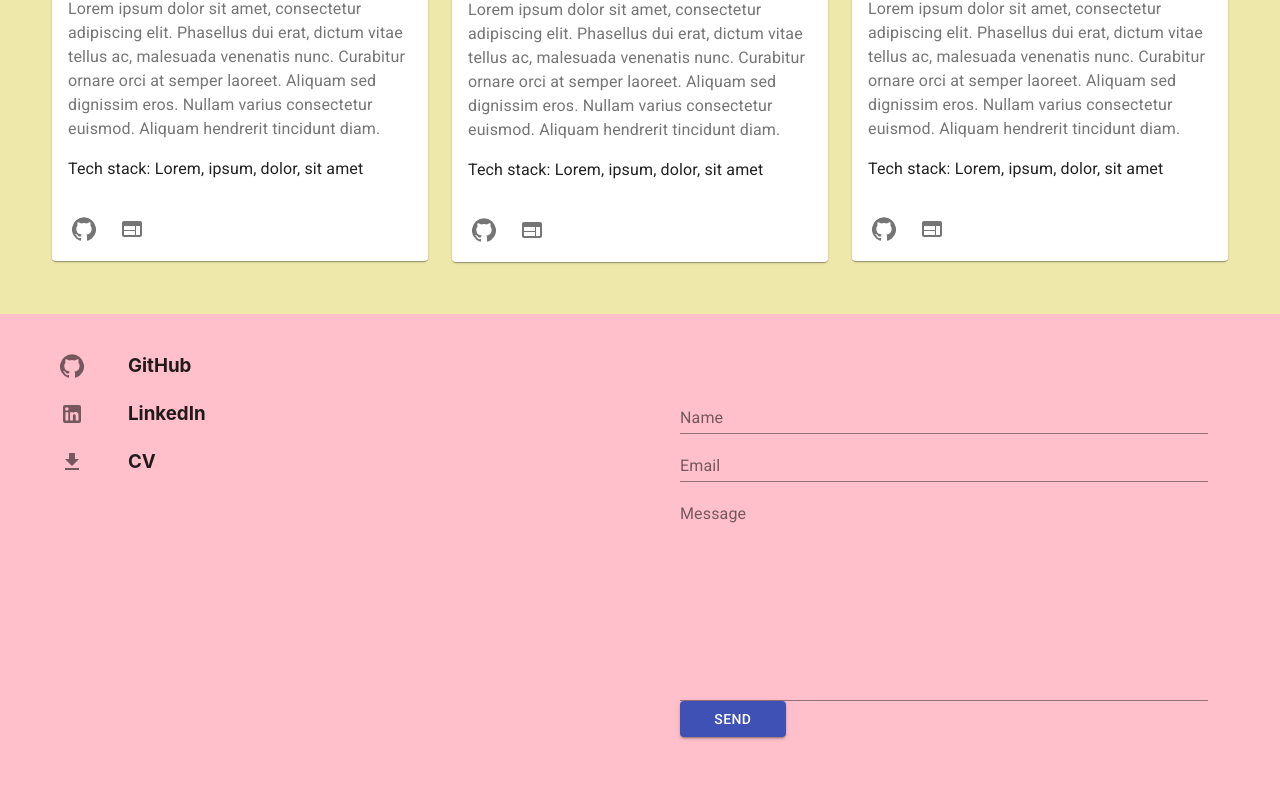
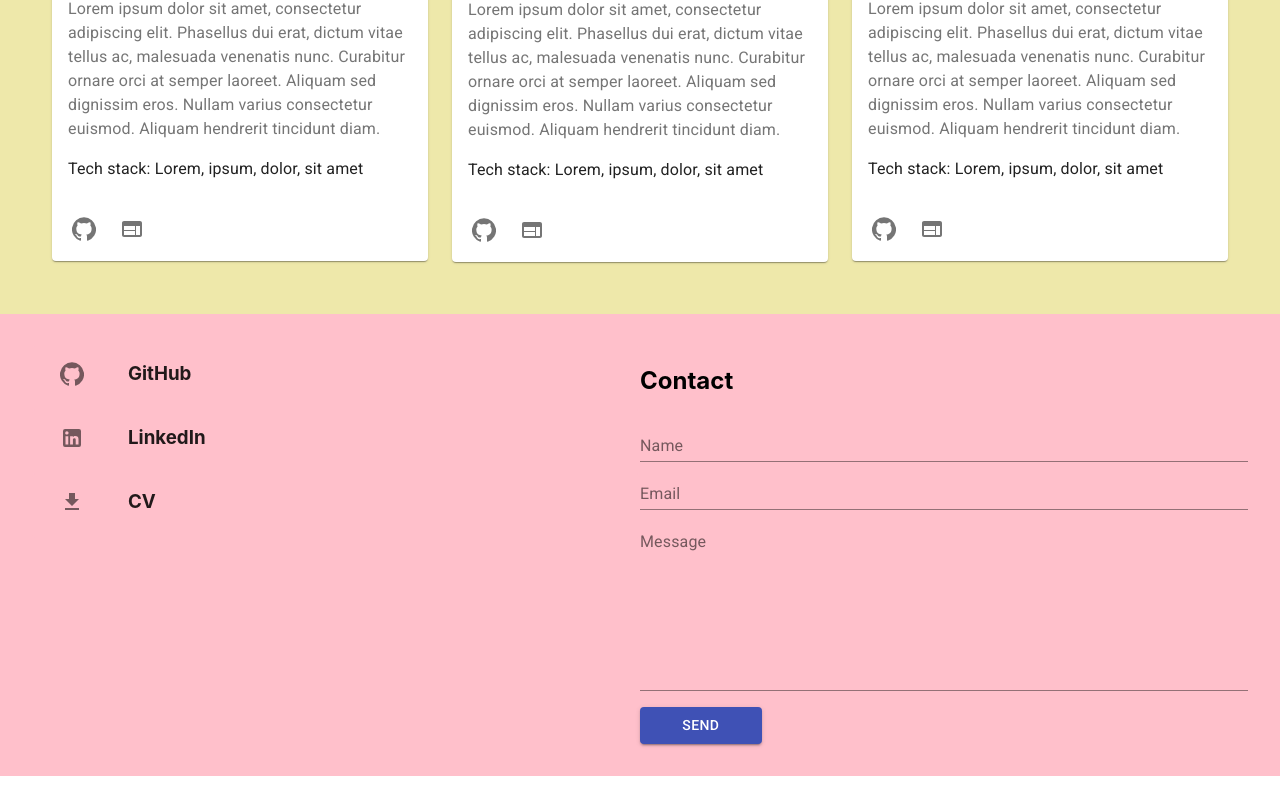
Before and after one commit to andy-mc-donald/React-Portfolio-V2, a React (Create React App) app: page / in a window 1280 px wide. Shown: the part 879-1688 px from the top of the page. After the commit the page ends 1655 px from the top, so only its background shows below. Built offline with nearby package versions, Linux system fonts and the light colour scheme.

Commit message:
bit more styling on footer

```diff
--- a/src/Pages/Page4.js
+++ b/src/Pages/Page4.js
@@ -39,24 +39,26 @@ const useStyles = makeStyles(theme => ({
     backgroundColor: 'pink',
     boxShadow: 'none',
     // paddingLeft: '30%',
-    height: '3rem',
+    height: '4rem',
+    // padding: '1rem'
     // width: '50%',
   },
   cardCont: {
     // display: "flex",
     // flexDirection: "column",
-    // padding: 20
+    padding: 0
   },
 
   form: {
     display: "flex",
     flexDirection: "column",
-    margin: 20,
-    padding: 20,
+    // margin: 20,
+    // padding: 20,
   },
 
   button: {
     width: '20%',
+    marginTop: '1rem',
   }
 }));
 
@@ -72,7 +74,7 @@ function Page4() {
             <div>
               <CardContent>
                 <IconButton>
-                  <GitHubIcon />
+                  <GitHubIcon/>
                 </IconButton>
               </CardContent>
             </div>
@@ -116,7 +118,8 @@ function Page4() {
         </Grid>
 
         <Grid item xs={12} sm={6} className={classes.item}>
-          <div className={classes.form}>
+          <form className={classes.form}>
+            <h2>Contact</h2>
           <FormControl>
             <InputLabel htmlFor="name">Name</InputLabel>
             <Input id="name" type="text" />
@@ -129,13 +132,13 @@ function Page4() {
 
           <FormControl>
             <InputLabel htmlFor="email">Message</InputLabel>
-            <Input id="email" multiline rows={10} />
+            <Input id="email" multiline rows={8} />
           </FormControl>
 
           <Button className={classes.button} variant="contained" color="primary" size="medium">
             Send
           </Button>
-          </div>
+          </form>
         </Grid>
       </Grid>
     </div>
```
